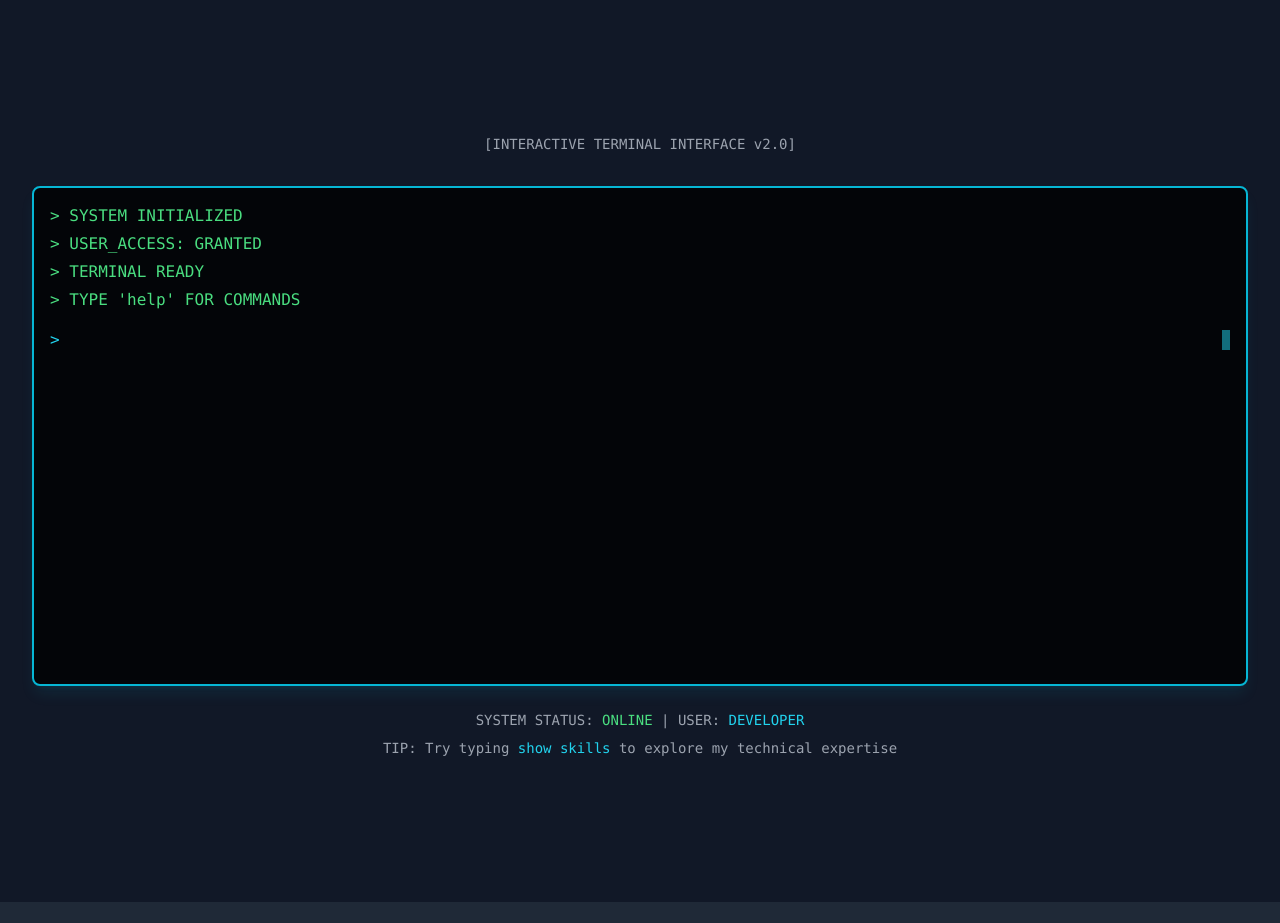
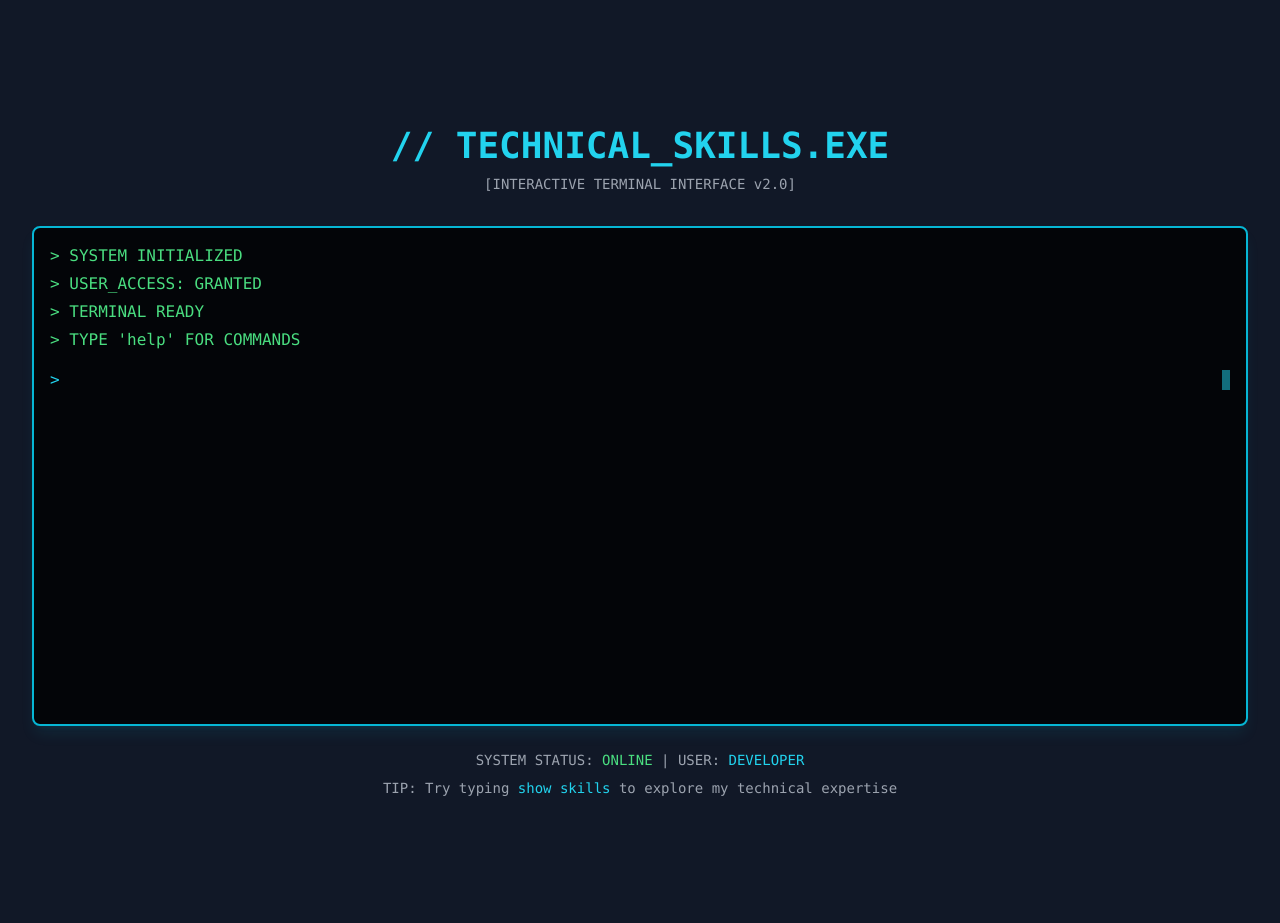
Before and after one commit to coding-mrinal/portfolio_website, a React (Vite) app: page / in a window 1280 px wide. Shown: the part 1780-2703 px from the top of the page. Built offline with nearby package versions, Linux system fonts and the light colour scheme.

Commit message:
Added Terminal Section

```diff
--- a/src/components/Skills.jsx
+++ b/src/components/Skills.jsx
@@ -182,6 +182,7 @@ const Skills = () => {
     <section id="skills" className="py-16 px-4 sm:px-6 lg:px-8 max-w-7xl mx-auto bg-white dark:bg-gray-900 text-gray-900 dark:text-green-400 font-mono scroll-mt-20">
       <div className="text-center mb-8">
         <h2 className="text-3xl sm:text-4xl font-bold text-cyan-700 dark:text-cyan-400 mb-2">
+          // TECHNICAL_SKILLS.EXE
         </h2>
         <p className="text-sm text-gray-600 dark:text-gray-400">
           [INTERACTIVE TERMINAL INTERFACE v2.0]
```
